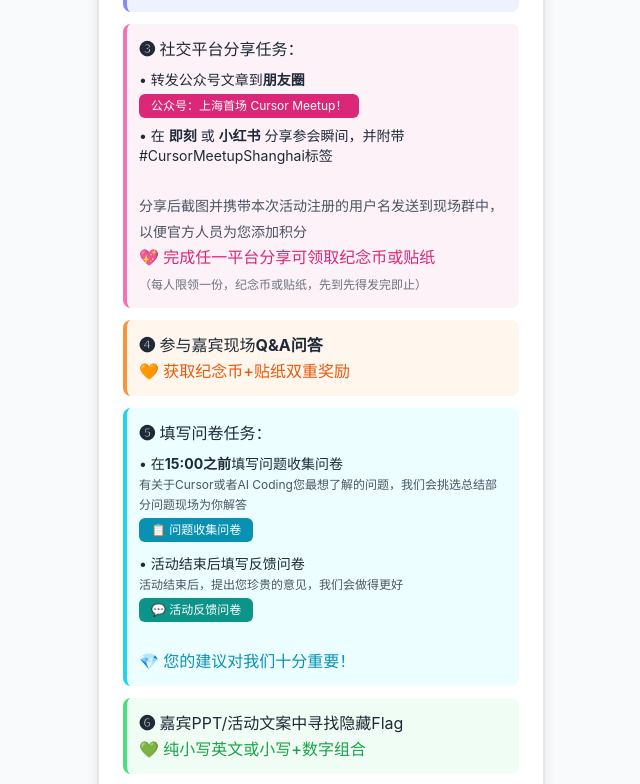
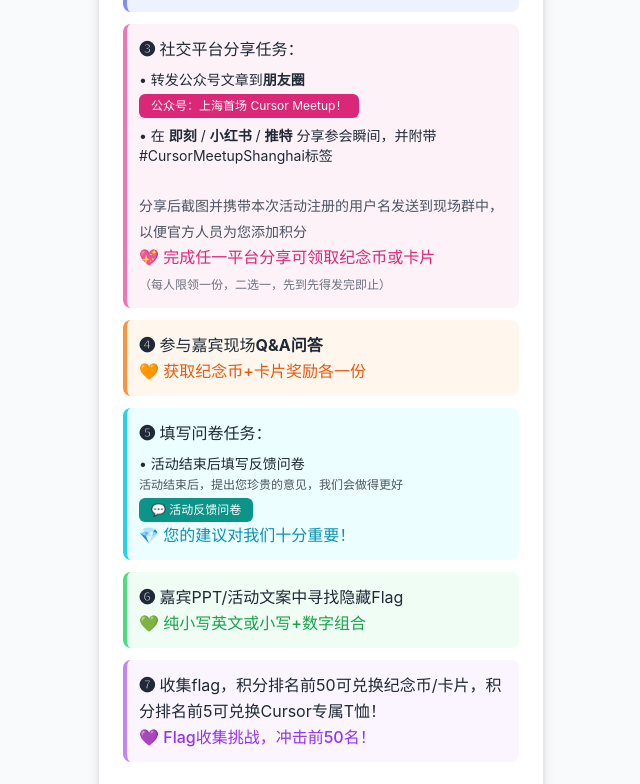
Before and after one commit to cursor-meetup/cursor-ctf, a React (Vite) app: page /home in a window 1280 px wide. Shown: the part 1160-1944 px from the top of the page, without its empty margins (319-959 px from the left). Built offline with nearby package versions, Linux system fonts and the light colour scheme.

Commit message:
fix: 文案调整

```diff
--- a/src/pages/Home.tsx
+++ b/src/pages/Home.tsx
@@ -283,7 +283,7 @@
                 {/* 互动任务 */}
                 <div>
                   <h4 className="font-bold text-base mb-3 text-pink-600">
-                    互动任务 & 贴纸/纪念币领取攻略
+                    互动任务 & 限量纪念币/卡片领取攻略
                   </h4>
                   <div className="space-y-3">
                     <div className="bg-blue-50 p-3 rounded-lg border-l-4 border-blue-400">
@@ -339,8 +339,9 @@
                           </a>
                         </div>
                         <div>
-                          • 在 <span className="font-semibold">即刻</span> 或{' '}
-                          <span className="font-semibold">小红书</span>{' '}
+                          • 在 <span className="font-semibold">即刻</span> /{' '}
+                          <span className="font-semibold">小红书</span> /{' '}
+                          <span className="font-semibold">推特</span>{' '}
                           分享参会瞬间，并附带#CursorMeetupShanghai标签
                         </div>
                       </div>
@@ -350,11 +351,11 @@
                       </span>
                       <br />
                       <span className="text-pink-600 font-medium">
-                        💖 完成任一平台分享可领取纪念币或贴纸
+                        💖 完成任一平台分享可领取纪念币或卡片
                       </span>
                       <br />
                       <span className="text-xs text-gray-500">
-                        （每人限领一份，纪念币或贴纸，先到先得发完即止）
+                        （每人限领一份，二选一，先到先得发完即止）
                       </span>
                     </div>
                     <div className="bg-orange-50 p-3 rounded-lg border-l-4 border-orange-400">
@@ -362,31 +363,13 @@
                       <span className="font-bold">Q&A问答</span>
                       <br />
                       <span className="text-orange-600 font-medium">
-                        🧡 获取纪念币+贴纸双重奖励
+                        🧡 获取纪念币+卡片奖励各一份
                       </span>
                     </div>
                     <div className="bg-cyan-50 p-3 rounded-lg border-l-4 border-cyan-400">
                       <span className="font-bold">❺</span> 填写问卷任务：
                       <br />
                       <div className="text-sm mt-2 space-y-3">
-                        <div>
-                          • 在<span className="font-bold">15:00之前</span>
-                          填写问题收集问卷
-                          <br />
-                          <span className="text-xs text-gray-600 mt-1">
-                            有关于Cursor或者AI
-                            Coding您最想了解的问题，我们会挑选总结部分问题现场为你解答
-                          </span>
-                          <br />
-                          <a
-                            href="https://aicoding.feishu.cn/share/base/form/shrcnN2Ngnhhj1bspWTet09Yzhh"
-                            target="_blank"
-                            rel="noopener noreferrer"
-                            className="inline-block mt-1 px-3 py-1 bg-cyan-600 text-white rounded-md hover:bg-cyan-700 transition-colors duration-200 text-xs"
-                          >
-                            📋 问题收集问卷
-                          </a>
-                        </div>
                         <div>
                           • 活动结束后填写反馈问卷
                           <br />
@@ -404,7 +387,6 @@
                           </a>
                         </div>
                       </div>
-                      <br />
                       <span className="text-cyan-600 font-medium">
                         💎 您的建议对我们十分重要！
                       </span>
@@ -419,10 +401,10 @@
                     </div>
                     <div className="bg-purple-50 p-3 rounded-lg border-l-4 border-purple-400">
                       <span className="font-bold">❼</span>{' '}
-                      收集flag，积分排名前20可兑换纪念币，积分排名前3可兑换Cursor专属T恤！
+                      收集flag，积分排名前50可兑换纪念币/卡片，积分排名前5可兑换Cursor专属T恤！
                       <br />
                       <span className="text-purple-600 font-medium">
-                        💜 Flag收集挑战，冲击前20名！
+                        💜 Flag收集挑战，冲击前50名！
                       </span>
                     </div>
                   </div>
```
